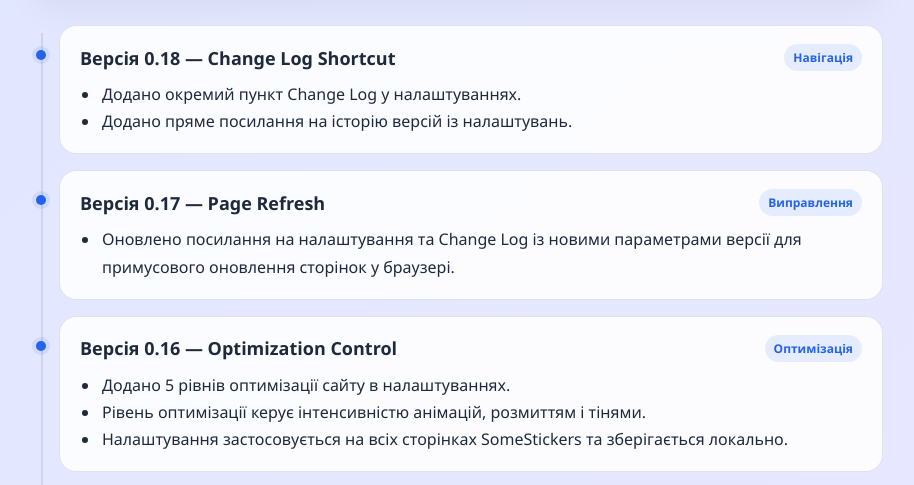
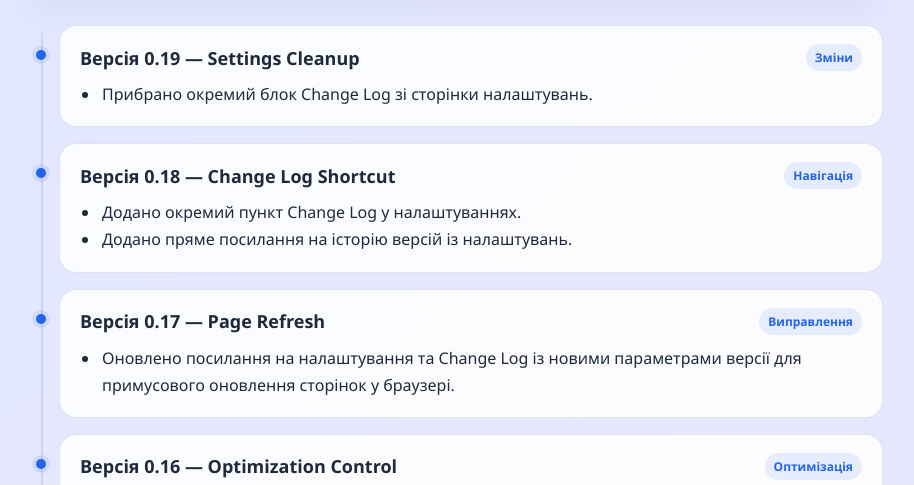
Before and after one commit to VanilinCreator/SomeStickers, a plain HTML site: page changelog.html in a window 1280 px wide. Shown: the part 245-730 px from the top of the page, without its empty margins (182-1096 px from the left). Drawn offline with Linux system fonts and the light colour scheme.

Commit message:
Document settings cleanup in v0.19

```diff
--- a/changelog.html
+++ b/changelog.html
@@ -25,6 +25,8 @@ ul{margin:0;padding-left:20px;line-height:1.7}li{padding-left:2px}.footer{text-a
 <div class="top"><a class="back" href="index.html">← На головну</a><button class="theme" id="themeToggle" type="button">🌙 Тема</button></div>
 <header class="hero"><h1>📋 Change Log</h1><p>Історія оновлень і розвитку SomeStickers</p></header>
 <main class="timeline">
+<section class="release"><div class="release-head"><h2>Версія 0.19 — Settings Cleanup</h2><span class="tag">Зміни</span></div><ul><li>Прибрано окремий блок Change Log зі сторінки налаштувань.</li></ul></section>
+
 <section class="release"><div class="release-head"><h2>Версія 0.18 — Change Log Shortcut</h2><span class="tag">Навігація</span></div><ul><li>Додано окремий пункт Change Log у налаштуваннях.</li><li>Додано пряме посилання на історію версій із налаштувань.</li></ul></section>
 
 <section class="release"><div class="release-head"><h2>Версія 0.17 — Page Refresh</h2><span class="tag">Виправлення</span></div><ul><li>Оновлено посилання на налаштування та Change Log із новими параметрами версії для примусового оновлення сторінок у браузері.</li></ul></section>
```
